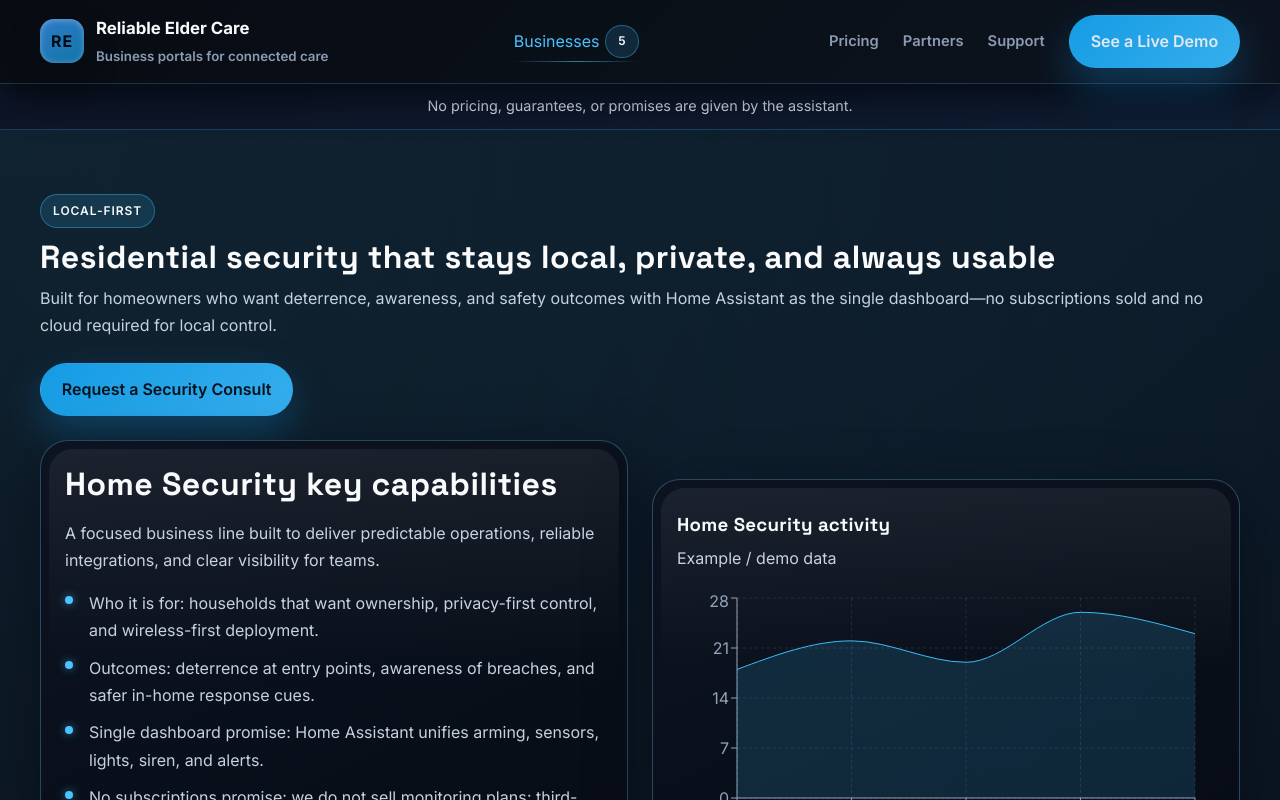
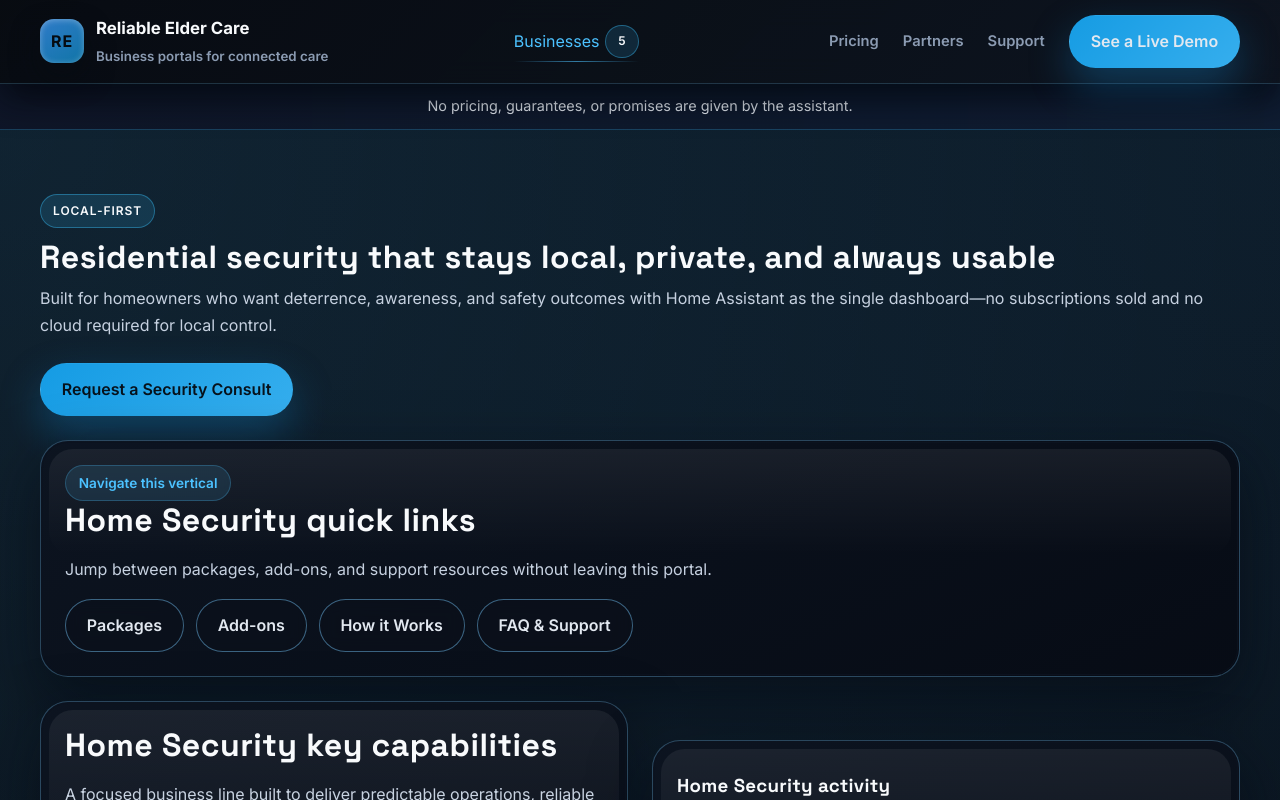
Before and after one commit to buffalonychris/KAECRetailWebsite, a React (Vite) app: page /home-security in a window 1280 px wide. Shown: the top 800 px of the page. Built offline with nearby package versions, Linux system fonts and the light colour scheme.

Commit message:
Add vertical quick links and route aliases

```diff
--- a/src/App.tsx
+++ b/src/App.tsx
@@ -1,5 +1,5 @@
 import { Suspense, lazy } from 'react';
-import { Routes, Route } from 'react-router-dom';
+import { Routes, Route, Navigate } from 'react-router-dom';
 import Layout from './components/Layout';
 
 const Home = lazy(() => import('./pages/Home'));
@@ -118,8 +118,17 @@ const App = () => {
           <Route path="/lp/agency" element={<AgencyLanding />} />
           <Route path="/halo" element={<HaloLanding />} />
           <Route path="/home-security" element={<HomeSecurity />} />
+          <Route path="/home-security/packages" element={<Navigate to="/packages" replace />} />
+          <Route path="/home-security/add-ons" element={<Navigate to="/quote#addons" replace />} />
+          <Route path="/home-security/how-it-works" element={<Navigate to="/reliability" replace />} />
           <Route path="/home-automation" element={<HomeAutomation />} />
+          <Route path="/home-automation/packages" element={<Navigate to="/packages" replace />} />
+          <Route path="/home-automation/add-ons" element={<Navigate to="/quote#addons" replace />} />
+          <Route path="/home-automation/how-it-works" element={<Navigate to="/reliability" replace />} />
           <Route path="/elder-care-tech" element={<ElderCareTech />} />
+          <Route path="/elder-care-tech/packages" element={<Navigate to="/packages" replace />} />
+          <Route path="/elder-care-tech/add-ons" element={<Navigate to="/quote#addons" replace />} />
+          <Route path="/elder-care-tech/how-it-works" element={<Navigate to="/reliability" replace />} />
           <Route path="/halo/setup" element={<HaloSetup />} />
           <Route path="/halo/support" element={<HaloSupport />} />
           <Route path="/halo/privacy" element={<HaloPrivacy />} />
--- a/src/components/VerticalLandingShell.tsx
+++ b/src/components/VerticalLandingShell.tsx
@@ -22,6 +22,10 @@ export type VerticalLandingShellProps = {
     label: string;
     to: string;
   };
+  journeyLinks?: Array<{
+    label: string;
+    to: string;
+  }>;
   chartData: Array<{ label: string; value: number }>;
   keyCapabilities: string[];
   journeySteps?: string[];
@@ -42,6 +46,7 @@ const VerticalLandingShell = ({
   heroHeadline,
   heroSubhead,
   primaryCTA,
+  journeyLinks,
   chartData,
   keyCapabilities,
   journeySteps,
@@ -62,6 +67,23 @@ const VerticalLandingShell = ({
             </Link>
           }
         />
+
+        {journeyLinks && journeyLinks.length > 0 && (
+          <SpaceFrame>
+            <div className="badge">Navigate this vertical</div>
+            <h2>{verticalName} quick links</h2>
+            <p>
+              Jump between packages, add-ons, and support resources without leaving this portal.
+            </p>
+            <div className="space-section-actions">
+              {journeyLinks.map((link) => (
+                <Link key={link.label} className="btn btn-secondary" to={link.to}>
+                  {link.label}
+                </Link>
+              ))}
+            </div>
+          </SpaceFrame>
+        )}
 
         <div className="space-grid two-column">
           <SpaceFrame>
--- a/src/pages/ElderCare.tsx
+++ b/src/pages/ElderCare.tsx
@@ -10,6 +10,12 @@ const ElderCare = () => {
       heroHeadline="Elder Care Tech that protects dignity while supporting independence"
       heroSubhead="Resident-centered safety behaviors with caregiver-friendly visibility, all delivered through Home Assistant as a single, privacy-first dashboard."
       primaryCTA={{ label: 'Talk to a Care Specialist', to: '/support' }}
+      journeyLinks={[
+        { label: 'Packages', to: '/elder-care-tech/packages' },
+        { label: 'Add-ons', to: '/elder-care-tech/add-ons' },
+        { label: 'How it Works', to: '/elder-care-tech/how-it-works' },
+        { label: 'FAQ & Support', to: '/support' },
+      ]}
       chartData={[
         { label: 'Mon', value: 9 },
         { label: 'Tue', value: 12 },
--- a/src/pages/HomeAutomation.tsx
+++ b/src/pages/HomeAutomation.tsx
@@ -10,6 +10,12 @@ const HomeAutomation = () => {
       heroHeadline="Home Automation that keeps routines running even offline"
       heroSubhead="Wireless-first automation designed around Home Assistant, local execution, and homeowner ownership—no subscriptions required."
       primaryCTA={{ label: 'Explore Automations', to: '/support' }}
+      journeyLinks={[
+        { label: 'Packages', to: '/home-automation/packages' },
+        { label: 'Add-ons', to: '/home-automation/add-ons' },
+        { label: 'How it Works', to: '/home-automation/how-it-works' },
+        { label: 'FAQ & Support', to: '/support' },
+      ]}
       chartData={[
         { label: 'Mon', value: 14 },
         { label: 'Tue', value: 20 },
--- a/src/pages/HomeSecurity.tsx
+++ b/src/pages/HomeSecurity.tsx
@@ -10,6 +10,12 @@ const HomeSecurity = () => {
       heroHeadline="Residential security that stays local, private, and always usable"
       heroSubhead="Built for homeowners who want deterrence, awareness, and safety outcomes with Home Assistant as the single dashboard—no subscriptions sold and no cloud required for local control."
       primaryCTA={{ label: 'Request a Security Consult', to: '/support' }}
+      journeyLinks={[
+        { label: 'Packages', to: '/home-security/packages' },
+        { label: 'Add-ons', to: '/home-security/add-ons' },
+        { label: 'How it Works', to: '/home-security/how-it-works' },
+        { label: 'FAQ & Support', to: '/support' },
+      ]}
       chartData={[
         { label: 'Mon', value: 18 },
         { label: 'Tue', value: 22 },
--- a/src/pages/Quote.tsx
+++ b/src/pages/Quote.tsx
@@ -289,7 +289,7 @@ const Quote = () => {
           </div>
         </div>
 
-        <div style={{ display: 'grid', gap: '0.75rem' }}>
+        <div id="addons" style={{ display: 'grid', gap: '0.75rem' }}>
           <div className="badge">Optional add-ons</div>
           {(['Low', 'Mid', 'High'] as const).map((tier) => (
             <div key={tier} style={{ display: 'grid', gap: '0.75rem' }}>
```
